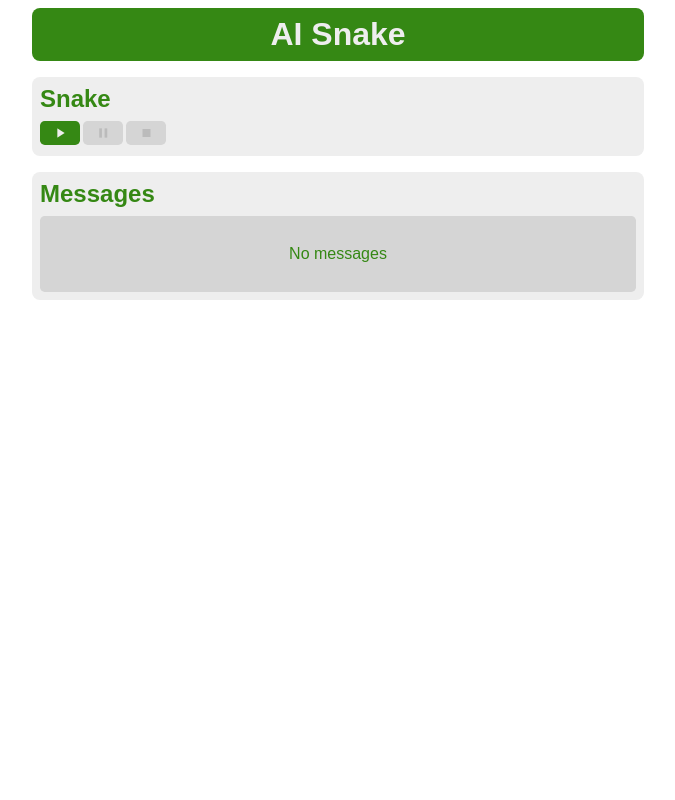
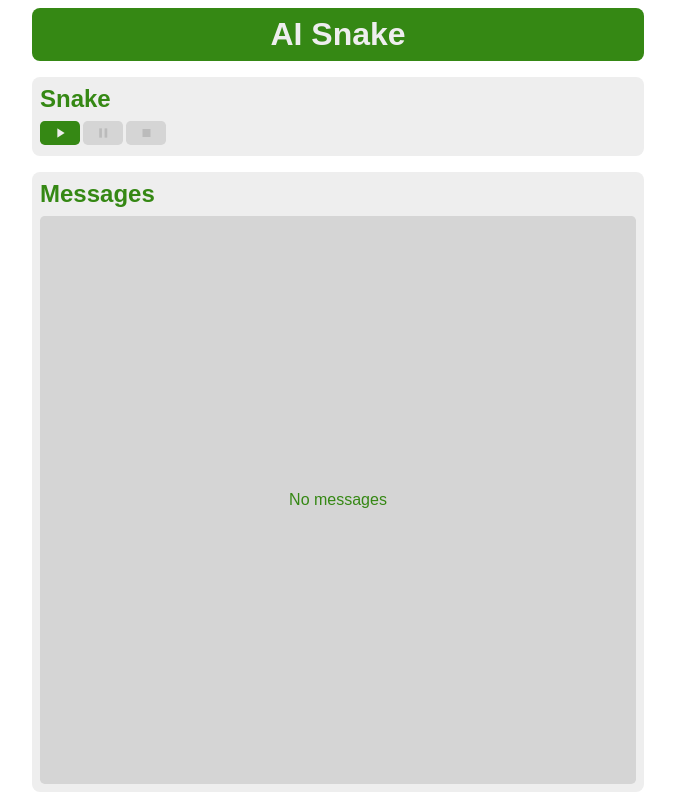
Before and after one commit to KamilRosinski/snake, an Angular app in the folder snake-client/src/main/webapp/: page / in a window 1280 px wide. Shown: the whole page, without its empty margins (302-977 px from the left). Built offline with nearby package versions, Linux system fonts and the light colour scheme.

Commit message:
Styling fix

```diff
--- a/snake-client/src/main/webapp/src/app/messages/messages.component.scss
+++ b/snake-client/src/main/webapp/src/app/messages/messages.component.scss
@@ -4,7 +4,7 @@ section {
   flex-grow: 1;
   display: flex;
   flex-direction: column;
-  min-height: 7rem;
+  min-height: 0rem;
 }
 
 #messages-box, #empty-placeholder {
--- a/snake-client/src/main/webapp/src/styles.scss
+++ b/snake-client/src/main/webapp/src/styles.scss
@@ -9,7 +9,7 @@
 body {
   display: flex;
   flex-direction: column;
-  max-height: 100vh;
+  height: 100vh;
   max-width: 628px;
   margin: auto;
 }
```
